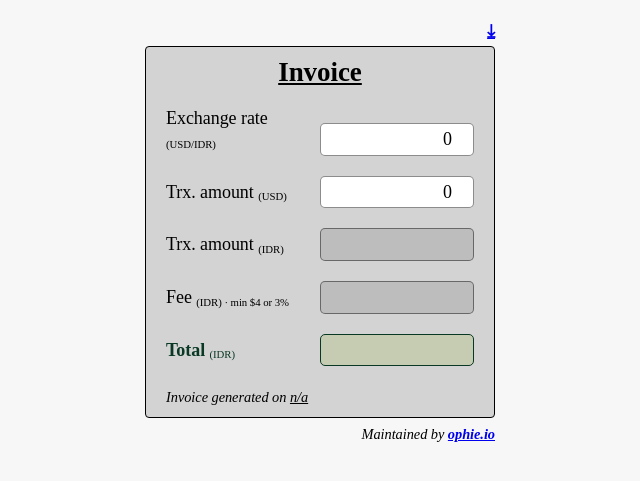
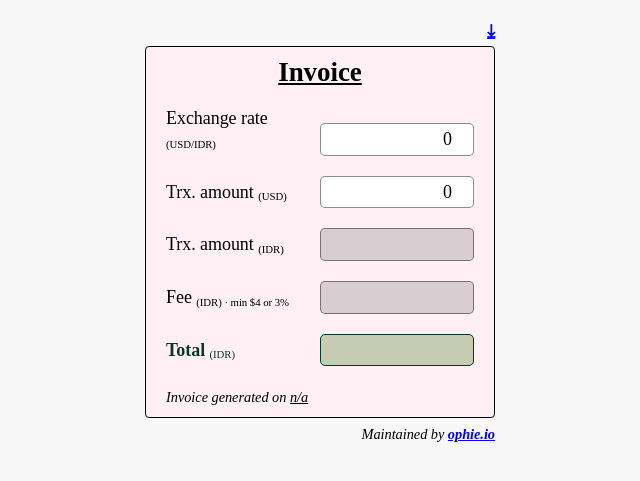
Before and after one commit to edmundophie/invoice-generator, a website: page index.html in a window 1280 px wide. Shown: the part 69-550 px from the top of the page, without its empty margins (320-960 px from the left). Drawn offline with Linux system fonts and the light colour scheme.

Commit message:
auto commit #1562540961

```diff
--- a/_sass/_home.scss
+++ b/_sass/_home.scss
@@ -1,11 +1,9 @@
 .body {
     padding: 0 3%;
-    // background: green;
 }
 
 .container {
     margin: auto;
-    // background: bisque;
     max-width: 350px;
 }
 
@@ -13,7 +11,7 @@
     border: 1px solid black;
     border-radius: 4px;
     padding: 1rem;
-    background: lightgray;
+    background: lavenderblush;
 }
 
 .title {
```
Also changed, not shown: assets/css/styles.css, 1 other file.
